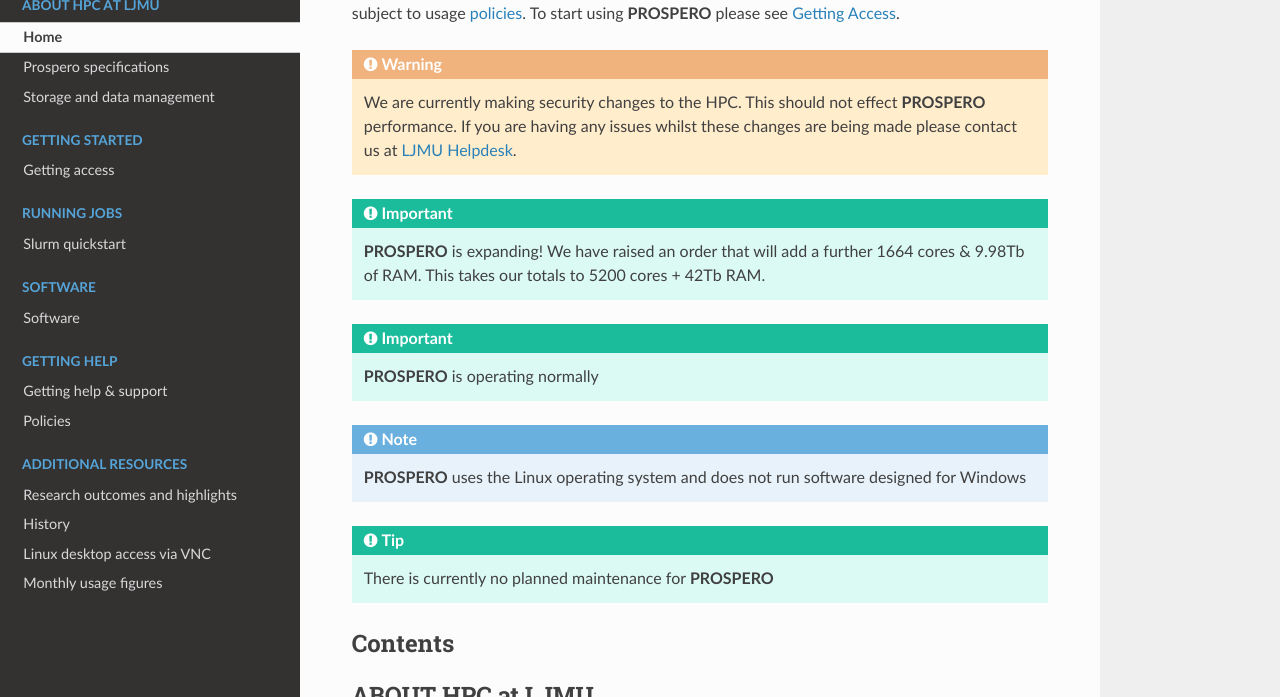
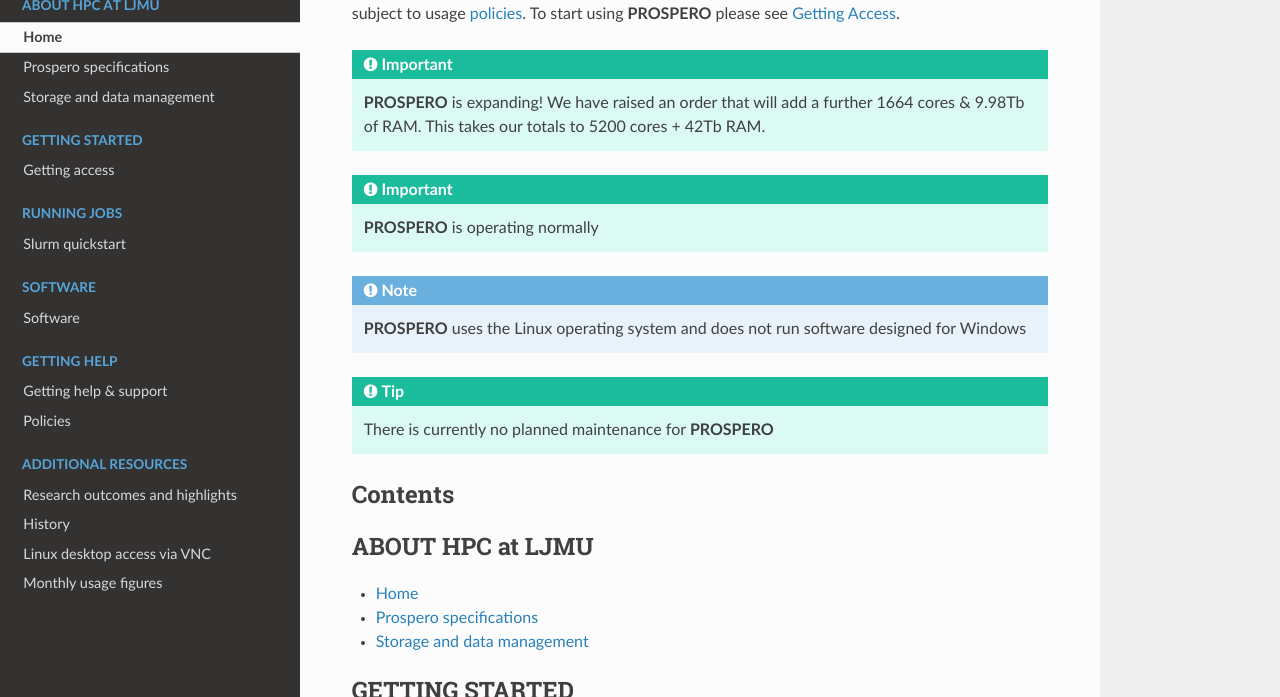
Before and after one commit to astrcrai/prospero-docs, a Sphinx documentation site: the page built from docs/source/index.rst, in a window 1280 px wide and 900 px high, scrolled down 721 px, cut to the strip 203-900 px from the top of the window. Built offline with Sphinx 7.4.7 and the Read the Docs theme 3.1.0, drawn with Linux system fonts in a browser that asks for light colours.

Commit message:
Update index.rst

```diff
--- a/docs/source/index.rst
+++ b/docs/source/index.rst
@@ -10,10 +10,6 @@
   :alt: Prospero
 
 **PROSPERO** is available for use by all research staff and postgraduate research students at LJMU, subject to usage `policies <https://prospero-docs.readthedocs.io/en/latest/policies.html>`_. To start using **PROSPERO** please see `Getting Access <https://prospero-docs.readthedocs.io/en/latest/access.html>`_.
-
-.. WARNING::
-
-   We are currently making security changes to the HPC. This should not effect **PROSPERO** performance. If you are having any issues whilst these changes are being made please contact us at `LJMU Helpdesk <https://helpme.ljmu.ac.uk/#dashboard>`_.
 
 .. IMPORTANT::
 
```
